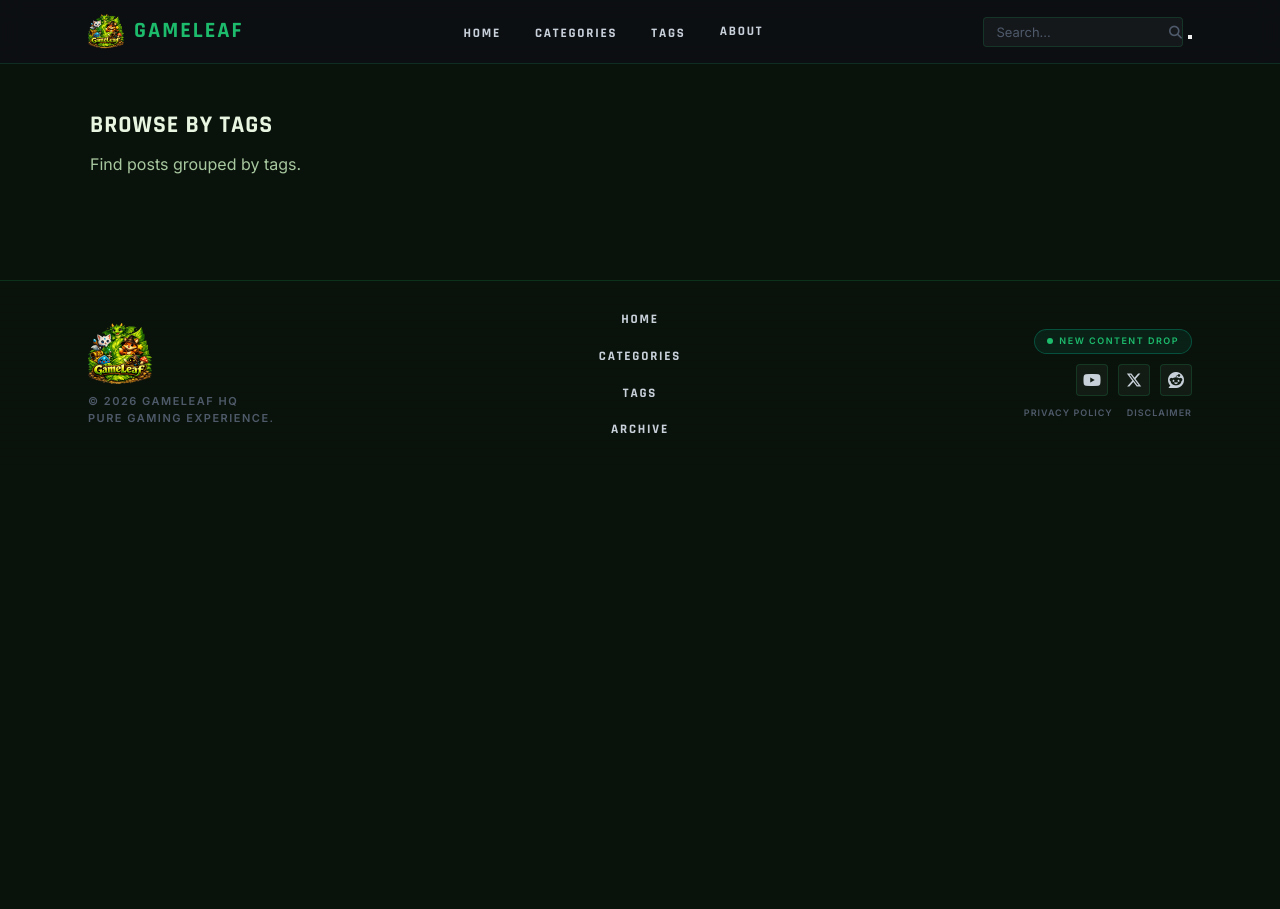
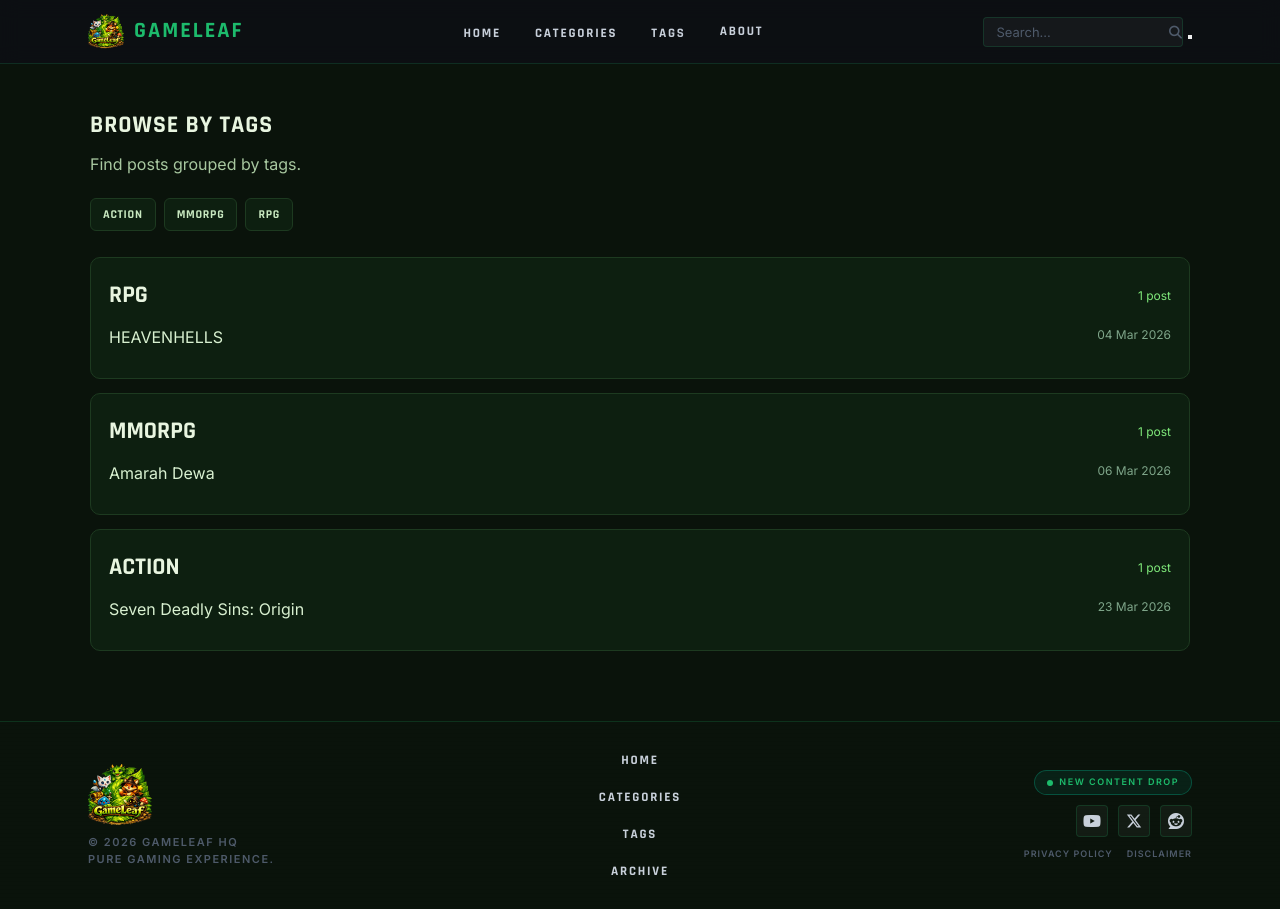
Before and after one commit to gryver99/gryver99.github.io, a Jekyll site: the page built from pages/tags.md, in a window 1280 px wide. Built offline with Jekyll 4.4.1, drawn with Linux system fonts in a browser that asks for light colours.

Commit message:
Aggiornamento

```diff
--- a/_posts/2026-03-04-heavenhells.md
+++ b/_posts/2026-03-04-heavenhells.md
@@ -5,7 +5,8 @@ subtitle: "The fate of humanity rests in your hands."
 date: 2026-03-04
 release_date: "04/03/26"
 category: "Anime RPG"
-badge: "GameLeaf"
+badge: "NEW"
+tags: "RPG"
 image: "https://i.ibb.co/MkkZ9tYk/1.jpg"
 description: "HEAVENHELLS is an anime-style real‑time RPG by GameLeaf. Lead a squad of four WITCHes against the Helion invasion, mastering unique skills and synergies to save humanity. Featuring stunning 3D anime graphics, expressive characters, and a cinematic story of trust and discovery."
 
--- a/_posts/2026-03-06-amarah-dewa.md
+++ b/_posts/2026-03-06-amarah-dewa.md
@@ -6,6 +6,7 @@
 release_date: "05/03/26"
 category: MMORPG
 badge: New
+tags: "MMORPG"
 image: https://i.ibb.co/5WTwqH49/screen-4-1.webp
 description: "From this divine disaster, you are born: a mortal tempered by chaos, infused with a shattered power — the first of the **Godslayers**. As the deities pour their fury upon the world, your task is to rally the rebels and march on Asgard. Not to plead for mercy, but to topple their thrones and crown yourself a god atop their ruins."
 
--- a/_posts/2026-03-23-seven-sins.md
+++ b/_posts/2026-03-23-seven-sins.md
@@ -6,6 +6,7 @@
 release_date: "23/03/26"
 category: Action RPG
 badge: New
+tags: "Action"
 image: https://i.ibb.co/ymmybjsj/maxresdefault-2.jpg
 description: "Discover Seven Deadly Sins: Origin with max graphics settings — stunning visuals and smooth gameplay on mobile."
 
```
